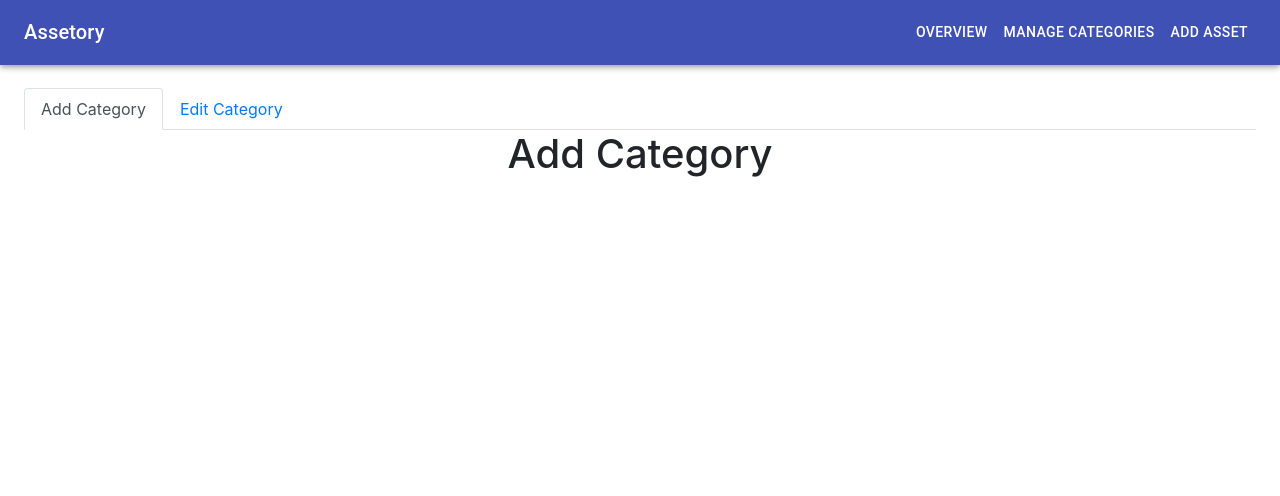
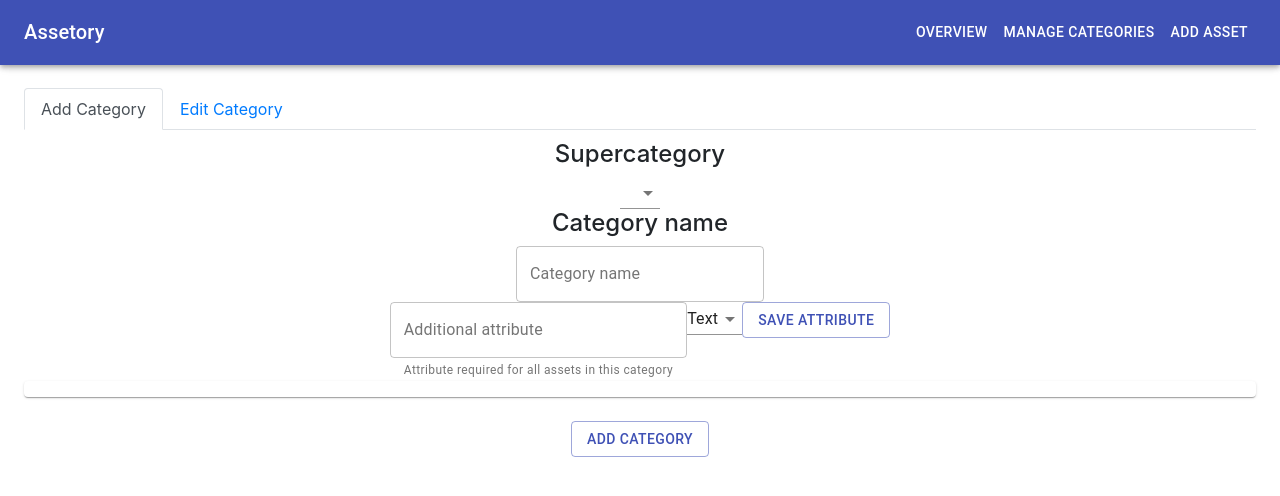
Before and after one commit to lukkulig/Assetory-React, a React (Create React App) app: page /manage-categories in a window 1280 px wide. Both pictures are taken after a click on the tab "Add Category". Shown: the top 496 px of the page. Built offline with nearby package versions, Linux system fonts and the light colour scheme; no server answers.

Commit message:
add basic add category view

```diff
--- a/src/Components/AddCategory.js
+++ b/src/Components/AddCategory.js
@@ -1,20 +1,121 @@
 import React from "react";
 import * as PropTypes from "prop-types";
-import {withStyles} from "@material-ui/core";
+import {withStyles, TextField, Button, Select} from "@material-ui/core";
+import CategoryAttributes from "./CategoryAttributes"
+import api from "../api";
 
-const styles = theme => ({
+const styles = ({
     root: {},
     content: {
         textAlign: 'center',
-        padding: theme.spacing.unit * 3,
+        marginTop: 10,
+        marginBottom: 10,
     }
 });
 
 class AddCategory extends React.Component {
+    state = {
+        categories: [],
+        attributes: [],
+        newAttributeName: '',
+        newAttributeType: 'text',
+        supercategoryId: undefined,
+        categoryName: ''
+    };
+
+    componentDidMount() {
+        this.fetchAndSetCategories();
+    }
+
+    fetchAndSetCategories() {
+        document.body.style.cursor = 'wait';
+        api.fetch(
+            api.endpoints.getAllCategories(),
+            (response) => {
+                this.setState({categories: response.content});
+                document.body.style.cursor = 'default';
+            });
+    }
+
+    findCategory = (categoryId) => {
+        const foundCategory = this.state.categories.find(category => category.id === categoryId);
+        return foundCategory === undefined ? null : foundCategory;
+    };
+
+    handleSupercategoryChange = (categoryId) => this.setState({supercategoryId: categoryId});
+
+    handleSaveAttributeButton = () => {
+        const attribute = {
+            name: this.state.newAttributeName,
+            type: this.state.newAttributeType
+        };
+        this.state.attributes.concat(attribute)
+    };
+
+    handleAddCategoryButton = () => {
+        const category = {
+            additionalAttributes: this.state.attributes,
+            name: this.state.categoryName,
+            parentCategoryId: this.state.supercategoryId
+        }
+    };
+
     render() {
         const {classes} = this.props;
         return (
-            <h1>Add Category</h1>
+            <div className={classes.root}>
+                <form className={classes.content} noValidate>
+                    <h4>Supercategory</h4>
+                    <Select
+                        classes={classes}
+                        value={this.findCategory(this.state.supercategoryId)}
+                        onChange={this.handleSupercategoryChange}
+                        options={this.state.categories.map(category => category.name)}
+                    />
+                    <h4>Category name</h4>
+                    <TextField
+                        className={classes.textField}
+                        label={"Category name"}
+                        value={this.state.categoryName}
+                        variant="outlined"
+                        // component={}
+                    /><br/>
+                    <TextField
+                        className={classes.textField}
+                        label={"Additional attribute"}
+                        value={this.state.newAttributeName}
+                        variant="outlined"
+                        helperText="Attribute required for all assets in this category"
+                    />
+                    <Select
+                        classes={classes}
+                        value={this.state.newAttributeType}
+                        // onChange={this.handleChange}
+                    >
+                        <option value={"text"}>Text</option>
+                        <option value={"number"}>Number</option>
+                        <option value={"date"}>Date</option>
+                    </Select>
+                    <Button variant="outlined"
+                            color="primary"
+                            className={classes.button}
+                            onClick={this.handleSaveAttributeButton}
+                    >
+                        Save attribute
+                    </Button><br/>
+                    <CategoryAttributes
+                        classes={classes}
+                        attributes={this.state.attributes}
+                    /><br/>
+                    <Button variant="outlined"
+                            color="primary"
+                            className={classes.button}
+                            onClick={this.handleAddCategoryButton}
+                    >
+                        Add category
+                    </Button>
+                </form>
+            </div>
         );
     }
 }
--- /dev/null
+++ b/src/Components/CategoryAttributes.js
@@ -0,0 +1,49 @@
+import React from "react";
+import * as PropTypes from "prop-types";
+import {withStyles, List, ListItem, Paper} from "@material-ui/core";
+
+const styles = ({
+});
+
+const AttributeListItem = (name, type) => {
+    return (
+        <ListItem component={"li"}>
+            {name + " (" + type + ")"}
+        </ListItem>
+    )
+};
+
+class CategoryAttributes extends React.Component{
+    render() {
+        const {classes, attributes} = this.props;
+
+        const attributesList = [];
+        let i = 0;
+        attributes.forEach((attribute) => {
+            attributesList.push(
+                <div key={i}>
+                    {AttributeListItem(attribute.name, attribute.type)}<br/>
+                </div>
+            );
+            i++;
+        });
+
+        return (
+            <Paper style={{maxHeight: 200, overflow: 'auto'}}>
+                <List component={"ul"}>
+                    {attributesList}
+                </List>
+            </Paper>
+        )
+    }
+}
+
+CategoryAttributes.propTypes = {
+    classes: PropTypes.object.isRequired,
+    attributes: PropTypes.arrayOf(PropTypes.shape({
+        name: PropTypes.string.isRequired,
+        type: PropTypes.string.isRequired
+    })).isRequired
+};
+
+export default withStyles(styles)(CategoryAttributes)
--- a/src/Components/ManageCategories.js
+++ b/src/Components/ManageCategories.js
@@ -5,7 +5,7 @@ import {withStyles} from "@material-ui/core";
 import Tabs from 'react-bootstrap/Tabs'
 import Tab from 'react-bootstrap/Tab'
 import AddCategory from './AddCategory'
-import EditCategory from "./EditCategory";
+import EditCategory from './EditCategory';
 
 const styles = theme => ({
     root: {},
--- a/src/api.js
+++ b/src/api.js
@@ -68,7 +68,15 @@ export default {
             headers: {
                 "Content-Type": "application/json"
             }
+        }),
+
+        addCategory: (category) => ({
+            path: url(`categories`),
+            method: "POST",
+            body: JSON.stringify(category),
+            headers: {
+                "Content-Type": "application/json"
+            }
         })
-
     }
 }
```
